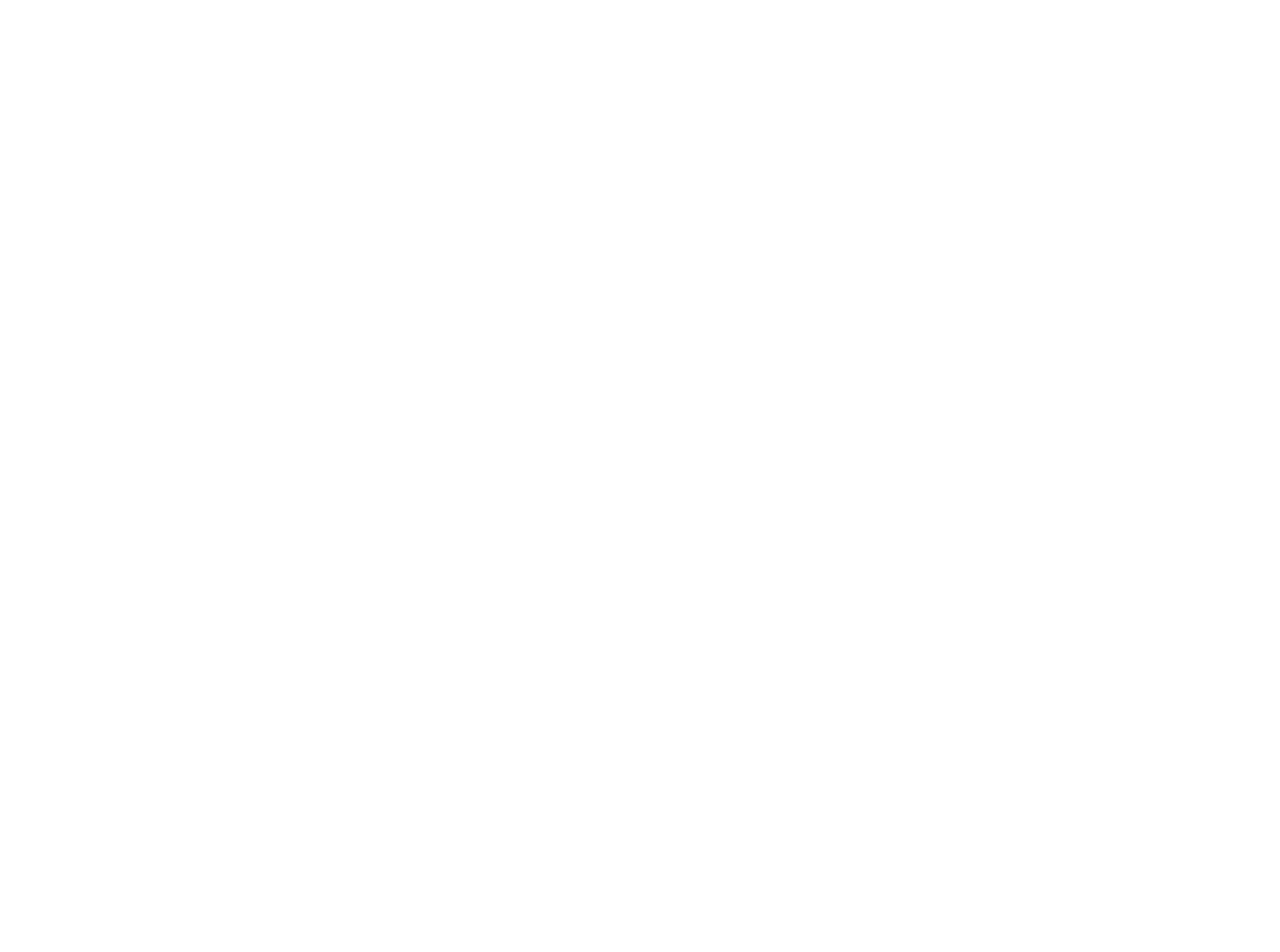
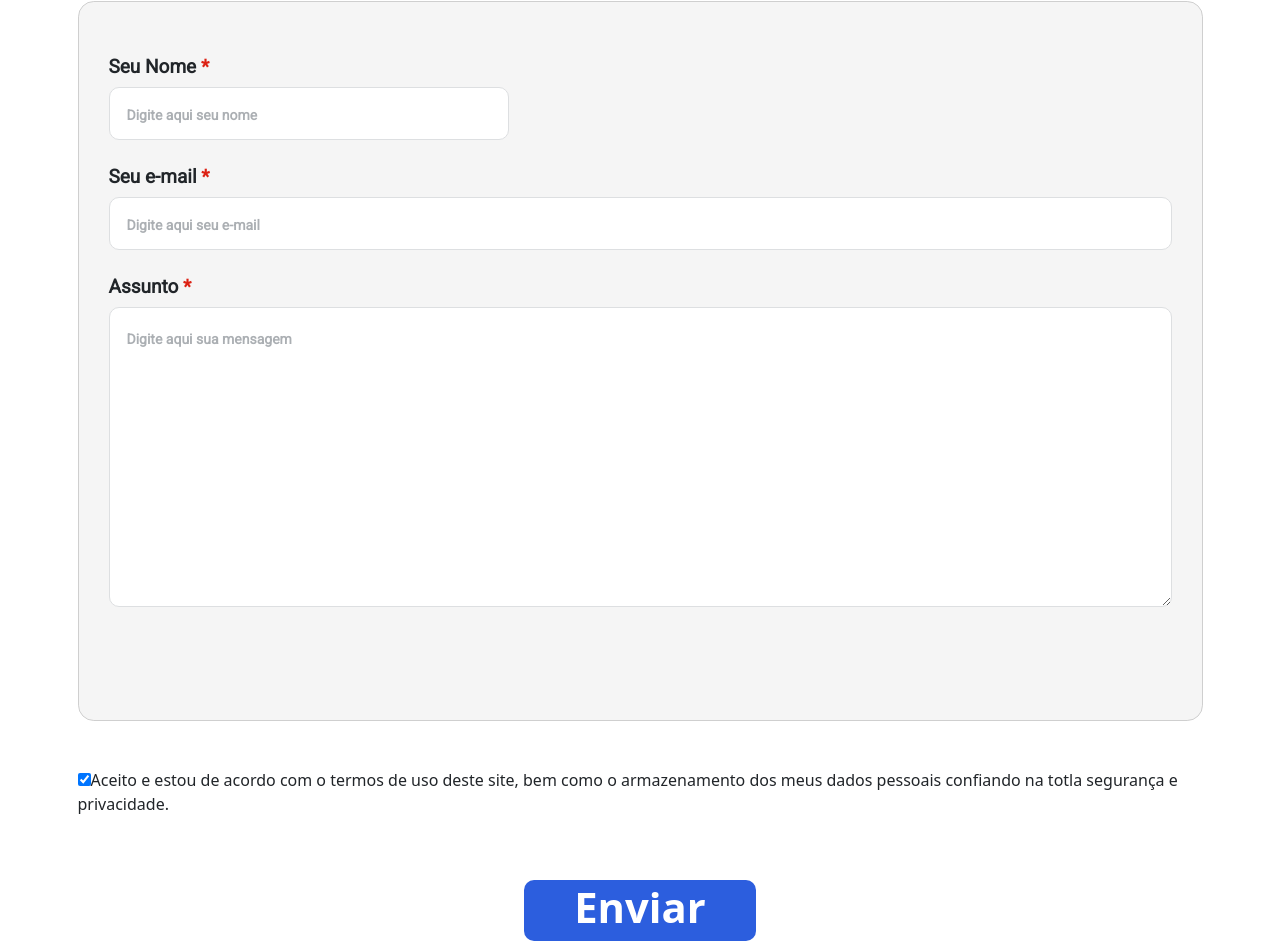
Before and after one commit to guisdarocha/vidaemdia, a React (Vite) app: page /suporte in a window 1280 px wide. Before the commit this address had no page. Shown: the part 429-1381 px from the top of the page. Before the commit the page ends 800 px from the top, so only its background shows below. Built offline with nearby package versions, Linux system fonts and the light colour scheme.

Commit message:
Criação da page Suporte

```diff
--- a/src/components/CadastroExame/CadastroExame.style.ts
+++ b/src/components/CadastroExame/CadastroExame.style.ts
@@ -133,6 +133,11 @@
         }
     }
 
+    .obrigatorio{
+    display: contents;
+    color: #DC2113;
+  }
+
 `
 
 export const  AceiteTermos = styled.div`
--- a/src/components/Header/index.tsx
+++ b/src/components/Header/index.tsx
@@ -50,7 +50,7 @@
             (<>
               <Link to='/'><li>Home</li></Link>
               <Link to="/quemsomos"><li>Quem somos</li></Link>
-              <Link to='#'><li>Suporte</li></Link>
+              <Link to='/suporte'><li>Suporte</li></Link>
               <Link onClick={openLoginModal} to='#'><li>Login</li></Link>
             </>)
             :
@@ -60,7 +60,7 @@
               <Link to="/exames"><li>Meus Exames</li></Link>
               <Link to="/prontuario"><li>Meu Prontuário</li></Link>
               <Link to="/consultas"><li>Minhas Consultas</li></Link>
-              <Link to='#'><li>Suporte</li></Link>
+              <Link to='/suporte'><li>Suporte</li></Link>
               <Link to='#' onClick={deslogar}><li>Logout</li></Link>
 
             </>)}
@@ -75,7 +75,7 @@
           (<>
             <LinkStyle className='linksin' to="/">Home</LinkStyle>
             <LinkStyle className='linksin' to="/quemsomos">Quem somos</LinkStyle>
-            <LinkStyle className='linksin' to="#">Suporte</LinkStyle>
+            <LinkStyle className='linksin' to="/suporte">Suporte</LinkStyle>
             <LinkStyle onClick={openLoginModal} className='linksin' to="#">Login</LinkStyle>
             <img src={avatar} alt="" />
           </>
@@ -87,7 +87,7 @@
             <LinkStyle className='linksin' to="/exames">Meus Exames</LinkStyle>
             <LinkStyle className='linksin' to="/prontuario">Meu Prontuário</LinkStyle>
             <LinkStyle className='linksin' to="/consultas">Minhas Consultas</LinkStyle>
-            <LinkStyle className='linksin' to="#">Suporte</LinkStyle>
+            <LinkStyle className='linksin' to="/suporte">Suporte</LinkStyle>
             <LinkStyle className='linksin' to="#" onClick={deslogar}>Logout</LinkStyle>
             <img src={avatar} alt="" />
           </>)}
--- /dev/null
+++ b/src/components/Suporte/Suporte.style.ts
@@ -0,0 +1,38 @@
+import styled from "styled-components";
+
+export const  SuporteStyle = styled.div`
+    margin: 10vw 0;
+
+    .salvar {
+        display: flex;
+        justify-content: center;
+        margin-top: 5vw;
+    }
+
+    h1 {
+        font-size: 60px;
+        margin-bottom: 3vw;
+
+        @media only screen and (max-width: 700px){
+        font-size: 40px;
+    }
+    }
+
+    b {
+        color: #2C5EDE;
+    }
+
+    h2 {
+        color: #2C5EDE;
+        font-size: 31px;
+        margin-bottom: 5vw;
+
+        @media only screen and (max-width: 700px){
+        font-size: 20px;
+    }
+        @media only screen and (max-width: 375px){
+        font-size: 15px;
+    }
+    }
+
+`
--- /dev/null
+++ b/src/components/Suporte/SuporteComponent.tsx
@@ -0,0 +1,50 @@
+import Button from "../Button/Button"
+import { AceiteTermos, CadastroExameStyle } from "../CadastroExame/CadastroExame.style"
+import { SuporteStyle } from "./Suporte.style"
+
+export const SuporteComponent = () => {
+    return (
+      <>
+        <SuporteStyle>
+            <div className="container divSuporte">
+                <div>
+                    <h1>Fale <b>Conosco</b></h1>
+                    <h2>Preencha o formulário abaixo com seus dados</h2>
+                </div>
+                <CadastroExameStyle>
+                    <div className='row'>
+                    <div className='col-12 col-md-12 '>
+                        <label className='exame'>
+                        Seu Nome <p className='obrigatorio'>*</p>
+                        <input  placeholder="Digite aqui seu nome" />
+                        </label>
+                    </div>
+                    </div>
+                    <div className='row'>
+                    <div className='col-12 col-md-12 '>
+                        <label className='diag'>
+                        Seu e-mail <p className='obrigatorio'>*</p>
+                        <input  typeof="date"  placeholder="Digite aqui seu e-mail" />
+                        </label>
+                    </div>
+                    </div>
+                    <div className='row'>
+                    <div className='col-12 col-md-12 '>
+                        <label className='obs'>
+                        Assunto <p className='obrigatorio'>*</p>
+                        <textarea placeholder="Digite aqui sua mensagem" />
+                        </label>
+                    </div>
+                    </div>
+                </CadastroExameStyle>
+                <AceiteTermos className="mb-5">
+                    <p className="termo"><input type="checkbox"  checked />Aceito e estou de acordo com o termos de uso deste site, bem como o armazenamento dos meus dados pessoais confiando na totla segurança e privacidade.</p>
+                </AceiteTermos>
+                <div className="salvar">
+                    <Button link="/" text="Enviar"/>
+                </div>
+            </div>
+        </SuporteStyle>
+      </>
+    )
+  }
--- /dev/null
+++ b/src/pages/Suporte.tsx
@@ -0,0 +1,13 @@
+import { Footer } from "../components/Footer/Footer"
+import Header from "../components/Header";
+import { SuporteComponent } from "../components/Suporte/SuporteComponent";
+
+export const Suporte = () => {
+    return (
+      <>
+        <Header />
+        <SuporteComponent />
+        <Footer />
+      </>
+    )
+  }
--- a/src/router/index.tsx
+++ b/src/router/index.tsx
@@ -9,6 +9,7 @@
 import EditarExame from "../pages/EditarExame";
 import CadastroDeConsulta from "../pages/CadastroDeConsulta";
 import EditarConsulta from "../pages/EditarConsulta";
+import { Suporte } from "../pages/suporte";
 
 const router = createBrowserRouter([
   {
@@ -48,5 +49,9 @@
     path: "/exames/editarconsulta/:id",
     element: <EditarConsulta />,
   },
+  {
+    path: "/suporte",
+    element: <Suporte />,
+  },
 ]);
 export default router
```
Also changed, not shown: 1 other file (tests, documents, lock files or other folders).
